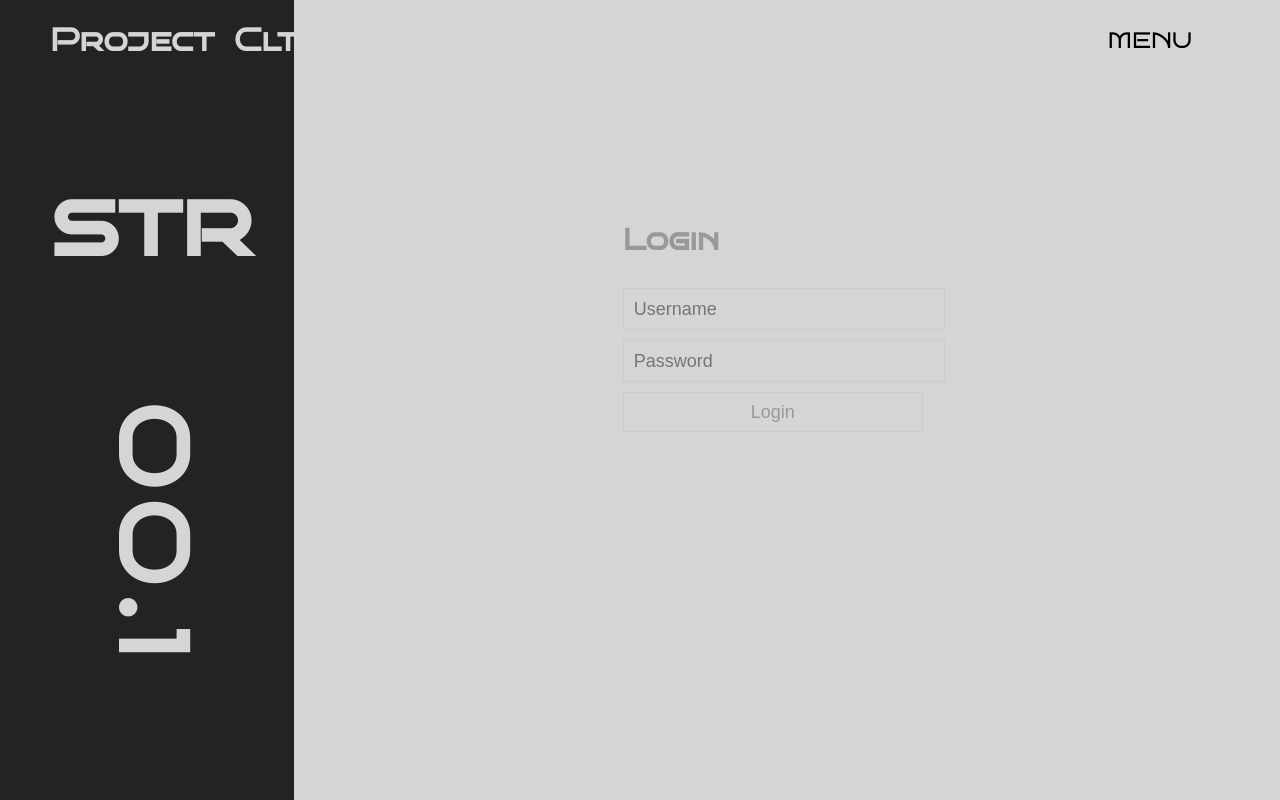
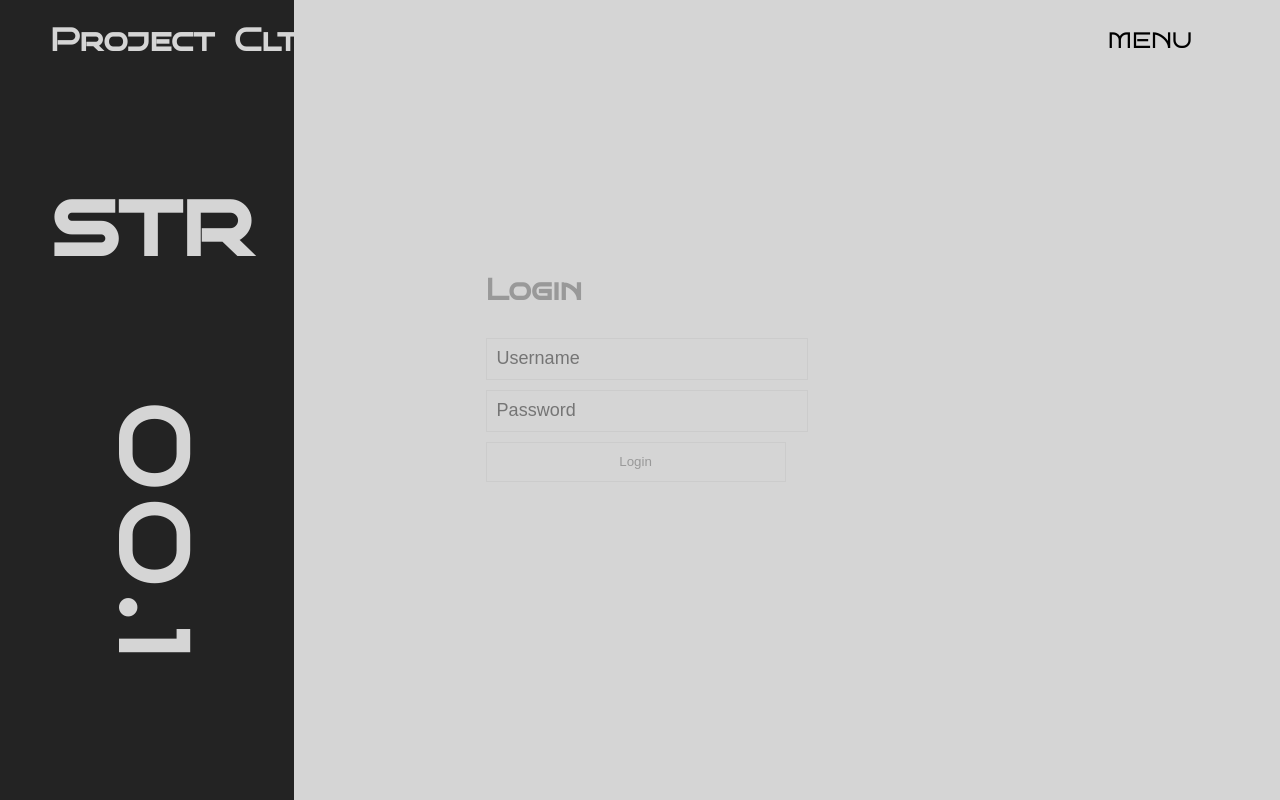
Before and after one commit to Tut1tam/ClothingStoreDjango, a Django app: page /login in a window 1280 px wide. Run offline with Django 4.2, Linux system fonts and the light colour scheme.

Commit message:
UPD login form

```diff
--- a/Store/templates/Store/login.html
+++ b/Store/templates/Store/login.html
@@ -44,14 +44,16 @@
           <h1>00.1</h1>
         </div>
       </div>
+      <div class='main-container-right'>
         <div class="login-form">
           <h1>Login</h1>
           <form action="{% url 'login' %}" method="post">
             {% csrf_token %}
             <input type="text" name="username" placeholder="Username" />
             <input type="password" name="password" placeholder="Password" />
-          <input type="submit" value="Login" />
+            <button type="submit">Login</button>
           </form>
+        </div>
       </div>
     </div>
   </body>
```
Lines whose indentation alone changed are shown as unchanged.
